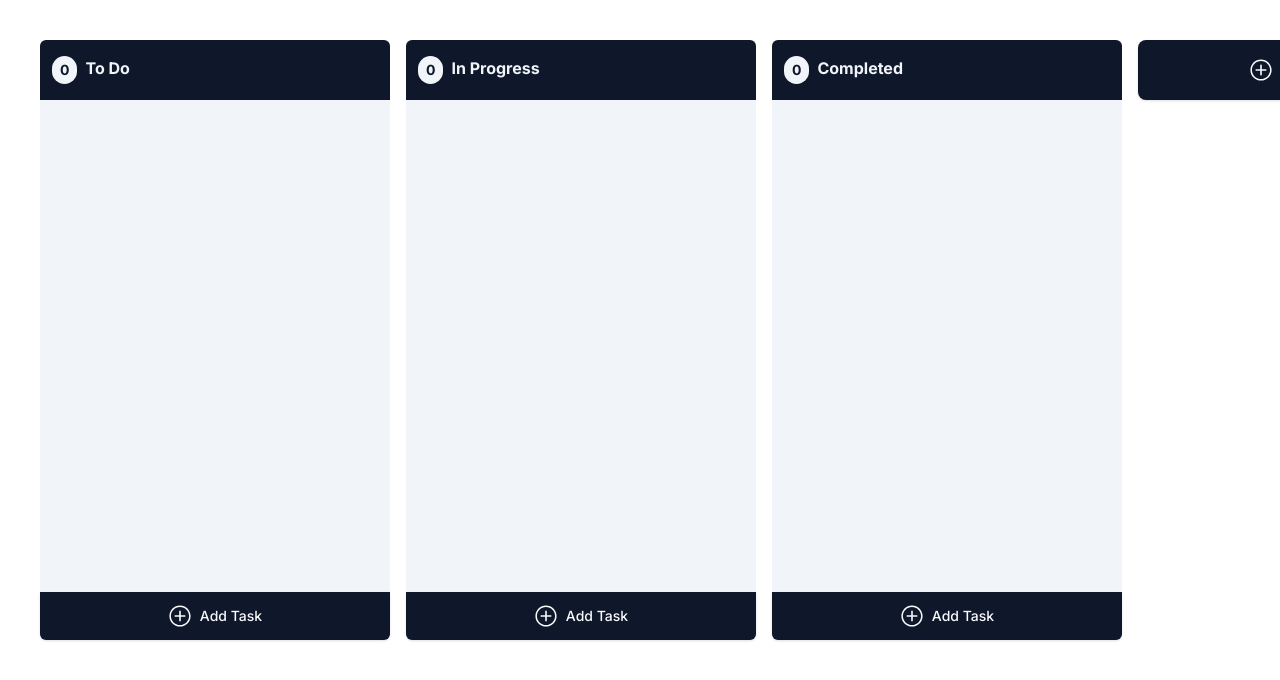
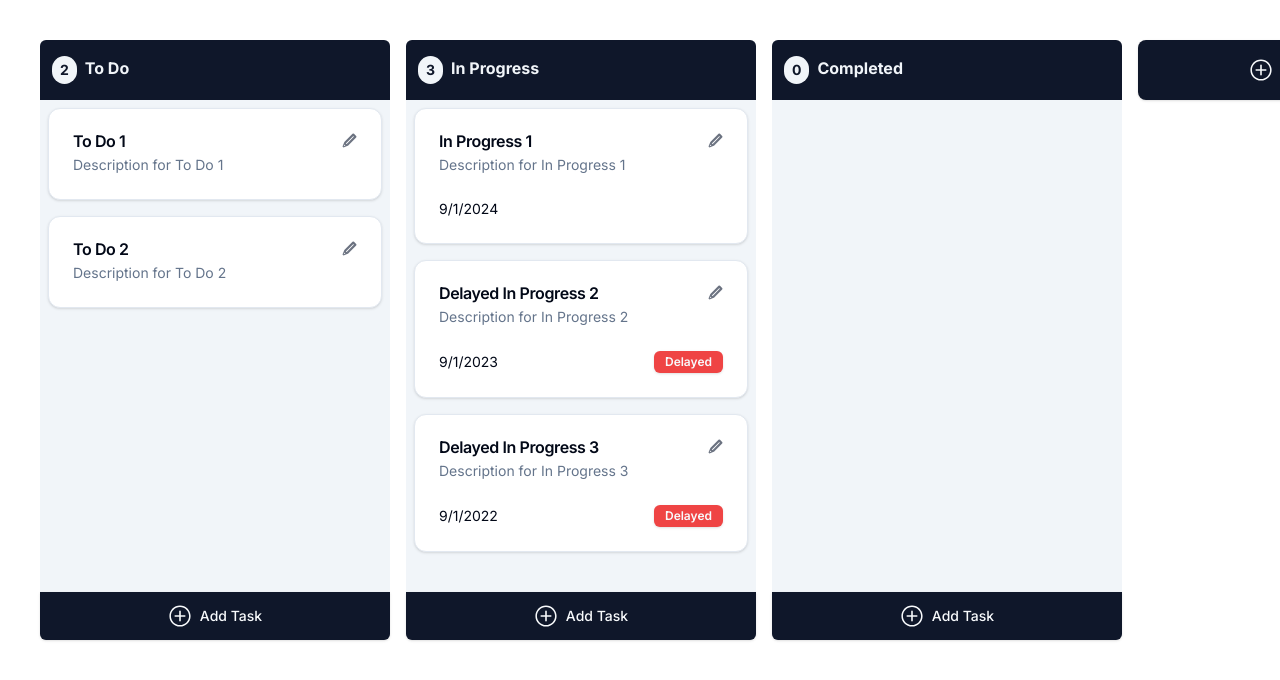
Before and after one commit to Neeraj2212/shadcn-next-js-kanban, a Next.js app: page /board/first in a window 1280 px wide. Shown: the top 680 px of the page. Built offline with nearby package versions, Linux system fonts and the light colour scheme.

Commit message:
Edit Task Dialog

```diff
--- /dev/null
+++ b/src/components/EditTaskDialog.tsx
@@ -0,0 +1,106 @@
+import { Dialog, DialogTrigger, DialogContent, DialogTitle } from "./ui/dialog";
+import { Label } from "./ui/label";
+import { Input } from "./ui/input";
+import { Button } from "./ui/button";
+import { DialogHeader, DialogFooter } from "./ui/dialog";
+import { Task } from "@/types";
+import { useContext, useMemo, useState } from "react";
+import { v4 as uuidv4 } from "uuid";
+import { Textarea } from "./ui/textarea";
+import { DatePicker } from "./DatePicker";
+import { KanbanBoardContext } from "@/contexts/KanbanBoardContext";
+import {
+  Pencil1Icon,
+  Pencil2Icon,
+  PlusCircledIcon,
+} from "@radix-ui/react-icons";
+
+export default function EditTaskDialog({
+  editableTask,
+}: {
+  editableTask: Task;
+}) {
+  const [task, setTask] = useState<Task>(editableTask);
+  const [open, setOpen] = useState(false);
+  const { updateTask } = useContext(KanbanBoardContext);
+
+  const handleChange = (
+    e: React.ChangeEvent<HTMLInputElement | HTMLTextAreaElement>
+  ) => {
+    setTask({
+      ...task,
+      [e.target.name]: e.target.value,
+    });
+  };
+
+  const handleDueDateChange = (date: Date | undefined) => {
+    setTask({
+      ...task,
+      dueDate: date,
+    });
+  };
+
+  const handleSubmit = (e: React.FormEvent<HTMLFormElement>) => {
+    e.preventDefault();
+    updateTask(task);
+    setOpen(false);
+  };
+
+  return (
+    <Dialog open={open} onOpenChange={() => setOpen((prev) => !prev)}>
+      <DialogTrigger asChild>
+        <Button className="p-0 pl-2 shadow-none stroke-gray-500 bg-transparent hover:bg-transparent h-auto">
+          <Pencil1Icon className="h-4 w-4" />
+        </Button>
+      </DialogTrigger>
+      <DialogContent className="sm:max-w-[425px]">
+        <DialogHeader>
+          <DialogTitle>Edit Task</DialogTitle>
+        </DialogHeader>
+        <form onSubmit={handleSubmit}>
+          <div className="grid gap-4 py-4">
+            <div className="grid grid-cols-4 items-center gap-4">
+              <Label htmlFor="title" className="text-right">
+                Title
+              </Label>
+              <Input
+                id="title"
+                name="title"
+                value={task.title}
+                onChange={handleChange}
+                required
+                className="col-span-3"
+              />
+            </div>
+            <div className="grid grid-cols-4 items-center gap-4">
+              <Label htmlFor="description" className="text-right">
+                Description
+              </Label>
+              <Textarea
+                id="description"
+                name="description"
+                value={task.description}
+                className="col-span-3 "
+                required
+                onChange={handleChange}
+              />
+            </div>
+            <div className="grid grid-cols-4 items-center gap-4">
+              <Label htmlFor="dueDate" className="text-right">
+                Due Date
+              </Label>
+              <DatePicker
+                className="col-span-3"
+                date={task.dueDate}
+                setDate={handleDueDateChange}
+              />
+            </div>
+          </div>
+          <DialogFooter>
+            <Button type="submit">Save changes</Button>
+          </DialogFooter>
+        </form>
+      </DialogContent>
+    </Dialog>
+  );
+}
--- a/src/components/TaskCard.tsx
+++ b/src/components/TaskCard.tsx
@@ -10,12 +10,15 @@ import {
 } from "@/components/ui/card";
 import { Task } from "@/types";
 import { Badge } from "./ui/badge";
+import EditTaskDialog from "./EditTaskDialog";
 
 export function TaskCard({ task }: { task: Task }) {
   return (
     <Card className="w-full">
       <CardHeader>
-        <CardTitle>{task.title}</CardTitle>
+        <CardTitle className="flex justify-between">
+          {task.title} <EditTaskDialog editableTask={task} />
+        </CardTitle>
         <CardDescription>{task.description}</CardDescription>
       </CardHeader>
       {task.dueDate && (
--- a/src/contexts/KanbanBoardContext.tsx
+++ b/src/contexts/KanbanBoardContext.tsx
@@ -10,6 +10,7 @@ type KanbanBoardContextType = {
   deleteColumn: (columnId: string) => void;
   updateColumnTitle: (columnId: string, newTitle: string) => void;
   addTask: (task: Task) => void;
+  updateTask: (task: Task) => void;
 };
 
 export const KanbanBoardContext = createContext<KanbanBoardContextType>({
@@ -20,6 +21,7 @@ export const KanbanBoardContext = createContext<KanbanBoardContextType>({
   deleteColumn: () => {},
   updateColumnTitle: () => {},
   addTask: () => {},
+  updateTask: () => {},
 });
 
 export const KanbanBoardProvider: React.FC<{ children: React.ReactNode }> = ({
@@ -30,17 +32,63 @@ export const KanbanBoardProvider: React.FC<{ children: React.ReactNode }> = ({
       {
         id: "b169e5ac-6c00-4269-b8c6-c30990d979fe",
         title: "To Do",
-        taskIds: [],
+        taskIds: [
+          "9e08c037-f369-41c7-8714-1545be1acd65",
+          "d3cfcfb5-94bf-44b7-91f7-e52467c722e3",
+        ],
       },
       {
         id: "5191cbfa-8814-4913-9cb4-f46f07770ac0",
         title: "In Progress",
-        taskIds: [],
+        taskIds: [
+          "b5126143-159a-4cb5-8f9d-985836c8d286",
+          "d3cfcfb5-94bf-44b7-91f7-e52467c722e2",
+          "9e08c037-f369-41c7-8714-1545be1acd64",
+        ],
       },
       {
         id: "33fa231c-8003-49f0-9f60-1794c34b1751",
         title: "Completed",
         taskIds: [],
+      },
+    ],
+    []
+  );
+
+  const initialTasks = useMemo<Task[]>(
+    () => [
+      {
+        id: "9e08c037-f369-41c7-8714-1545be1acd65",
+        title: "To Do 1",
+        description: "Description for To Do 1",
+        columnId: "b169e5ac-6c00-4269-b8c6-c30990d979fe",
+      },
+      {
+        id: "d3cfcfb5-94bf-44b7-91f7-e52467c722e3",
+        title: "To Do 2",
+        description: "Description for To Do 2",
+        columnId: "b169e5ac-6c00-4269-b8c6-c30990d979fe",
+      },
+      {
+        id: "b5126143-159a-4cb5-8f9d-985836c8d286",
+        title: "In Progress 1",
+        description: "Description for In Progress 1",
+        columnId: "5191cbfa-8814-4913-9cb4-f46f07770ac0",
+        dueDate: new Date("2024-09-01"),
+      },
+      {
+        id: "d3cfcfb5-94bf-44b7-91f7-e52467c722e2",
+        title: "Delayed In Progress 2",
+        description: "Description for In Progress 2",
+        columnId: "5191cbfa-8814-4913-9cb4-f46f07770ac0",
+        dueDate: new Date("2023-09-01"),
+      },
+      {
+        id: "9e08c037-f369-41c7-8714-1545be1acd64",
+        title: "Delayed In Progress 3",
+        description: "Description for In Progress 3",
+        columnId: "5191cbfa-8814-4913-9cb4-f46f07770ac0",
+        dueDate: new Date("2022-09-01"),
       },
     ],
     []
@@ -52,7 +100,7 @@ export const KanbanBoardProvider: React.FC<{ children: React.ReactNode }> = ({
   );
 
   const [columns, setColumns] = useState(initialColumns);
-  const [tasks, setTasks] = useState<Task[]>([]);
+  const [tasks, setTasks] = useState<Task[]>(initialTasks);
 
   // Column functions
   const addColumn = () => {
@@ -103,6 +151,11 @@ export const KanbanBoardProvider: React.FC<{ children: React.ReactNode }> = ({
     }
   };
 
+  const updateTask = (task: Task) => {
+    const newTasks = tasks.map((t) => (t.id === task.id ? task : t));
+    setTasks(newTasks);
+  };
+
   return (
     <KanbanBoardContext.Provider
       value={{
@@ -113,6 +166,7 @@ export const KanbanBoardProvider: React.FC<{ children: React.ReactNode }> = ({
         deleteColumn,
         updateColumnTitle,
         addTask,
+        updateTask,
       }}
     >
       {children}
```
